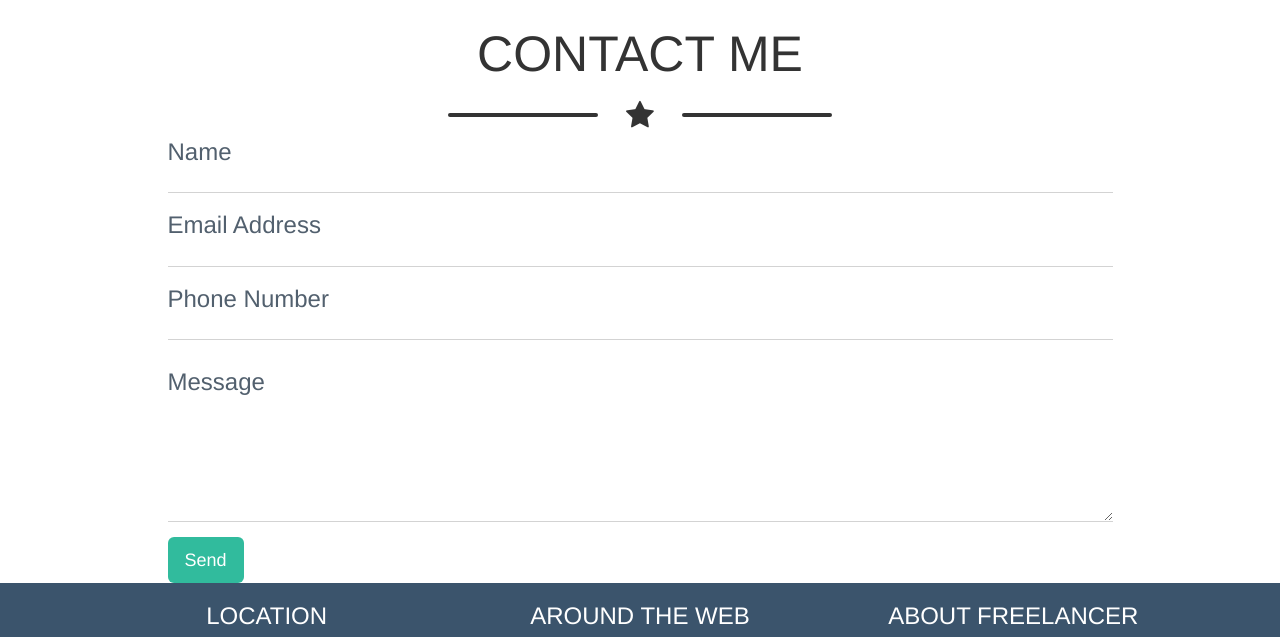
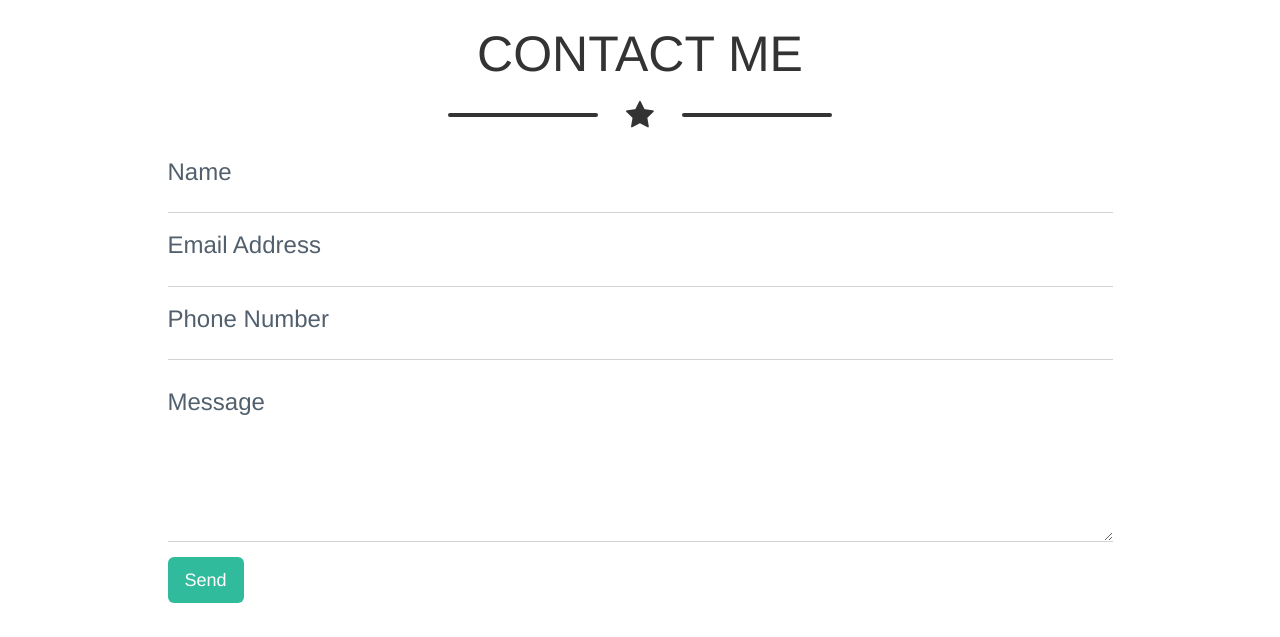
Before and after one commit to Giagar/html-css-bootstrap-freelancer, a plain HTML site: page index.html in a window 1280 px wide. Shown: the part 1968-2605 px from the top of the page. Drawn offline with nearby package versions, Linux system fonts and the light colour scheme.

Commit message:
form: done

```diff
--- a/css/style.css
+++ b/css/style.css
@@ -90,6 +90,11 @@ togliere .active
 }
 
 /* ----form */
+#form .row {
+  margin-top: 20px;
+  margin-bottom: 70px;
+}
+
 #form form label {
   font-size: 24px;
   color: #52606E;
@@ -107,10 +112,6 @@ togliere .active
 #form form [for="message"] {
   margin-top: 10px;
 }
-
-/* #form button {
-  margin-left:;
-} */
 
 /* ----social */
 #social {
```
